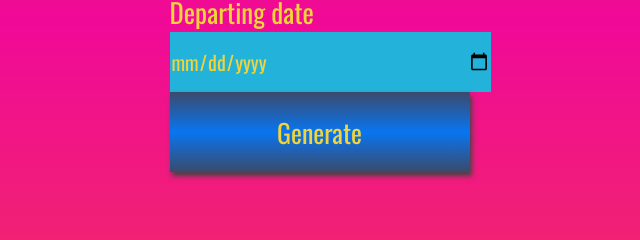
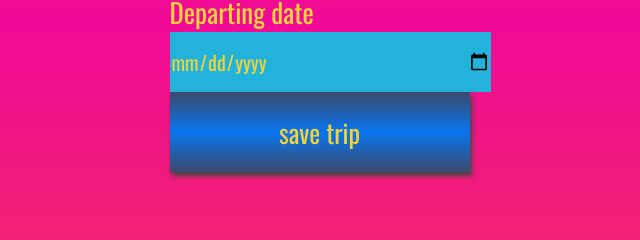
Before and after one commit to mero2online/Project_5_-_Travel_App, a website built with webpack: page src/client/views/index.html in a window 1280 px wide. Shown: the part 387-627 px from the top of the page, 310-950 px from the left. Built offline with nearby package versions, Linux system fonts and the light colour scheme; a web font is replaced by a local one.

Commit message:
Change button name

```diff
--- a/src/client/views/index.html
+++ b/src/client/views/index.html
@@ -21,7 +21,7 @@
     <div class="holder departingDate">
       <label for="departingDate">Departing date</label>
       <input type="date" id="departingDate" placeholder="MM/DD/YYYY">
-      <button id="generate" type="submit"> Generate </button>
+      <button id="generate" type="submit"> save trip </button>
     </div>
     <div class="holder info">
       <div class="title">Trip information</div>
```
